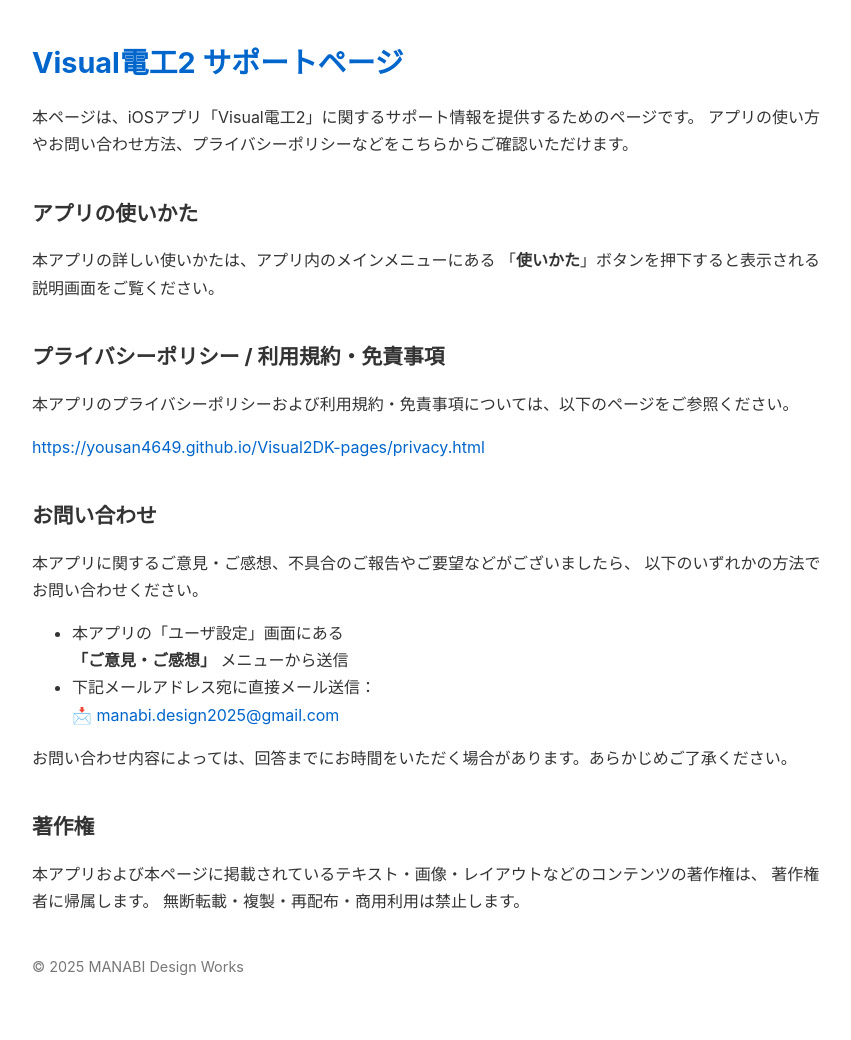
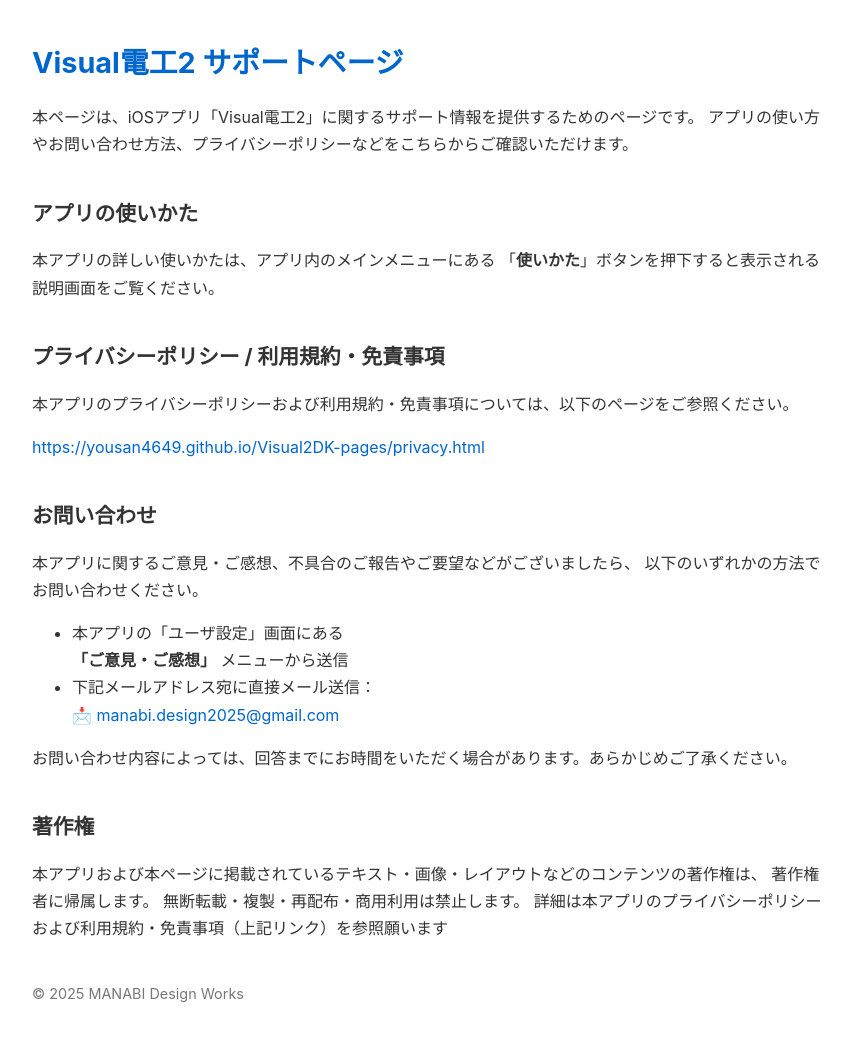
Before and after one commit to yousan4649/Visual2DK-pages, a plain HTML site: page support.html in a window 1280 px wide. Shown: the whole page, without its empty margins (208-1059 px from the left). Drawn offline with Linux system fonts and the light colour scheme.

Commit message:
Update support.html

```diff
--- a/support.html
+++ b/support.html
@@ -100,6 +100,7 @@
         本アプリおよび本ページに掲載されているテキスト・画像・レイアウトなどのコンテンツの著作権は、
         著作権者に帰属します。
         無断転載・複製・再配布・商用利用は禁止します。
+        詳細は本アプリのプライバシーポリシーおよび利用規約・免責事項（上記リンク）を参照願います
     </p>
     <p class="footer">
         © 2025 MANABI Design Works
```
